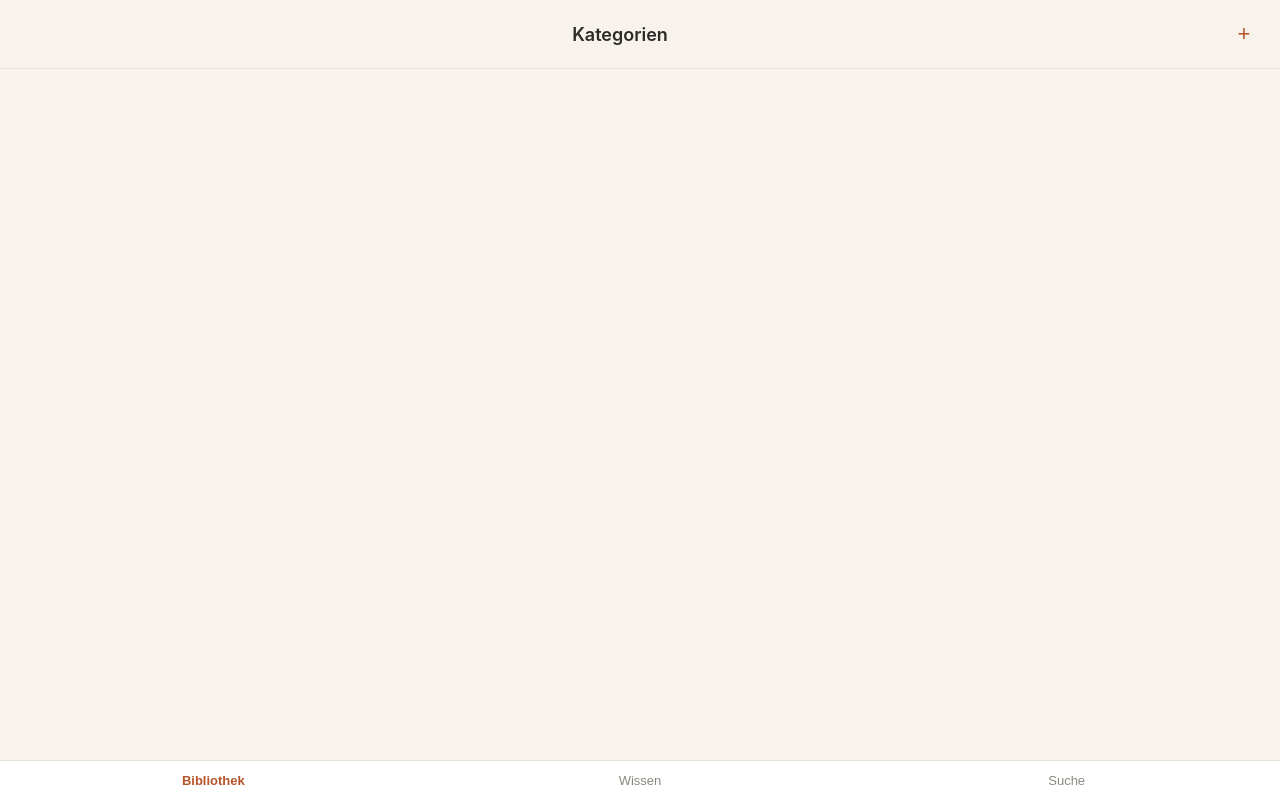
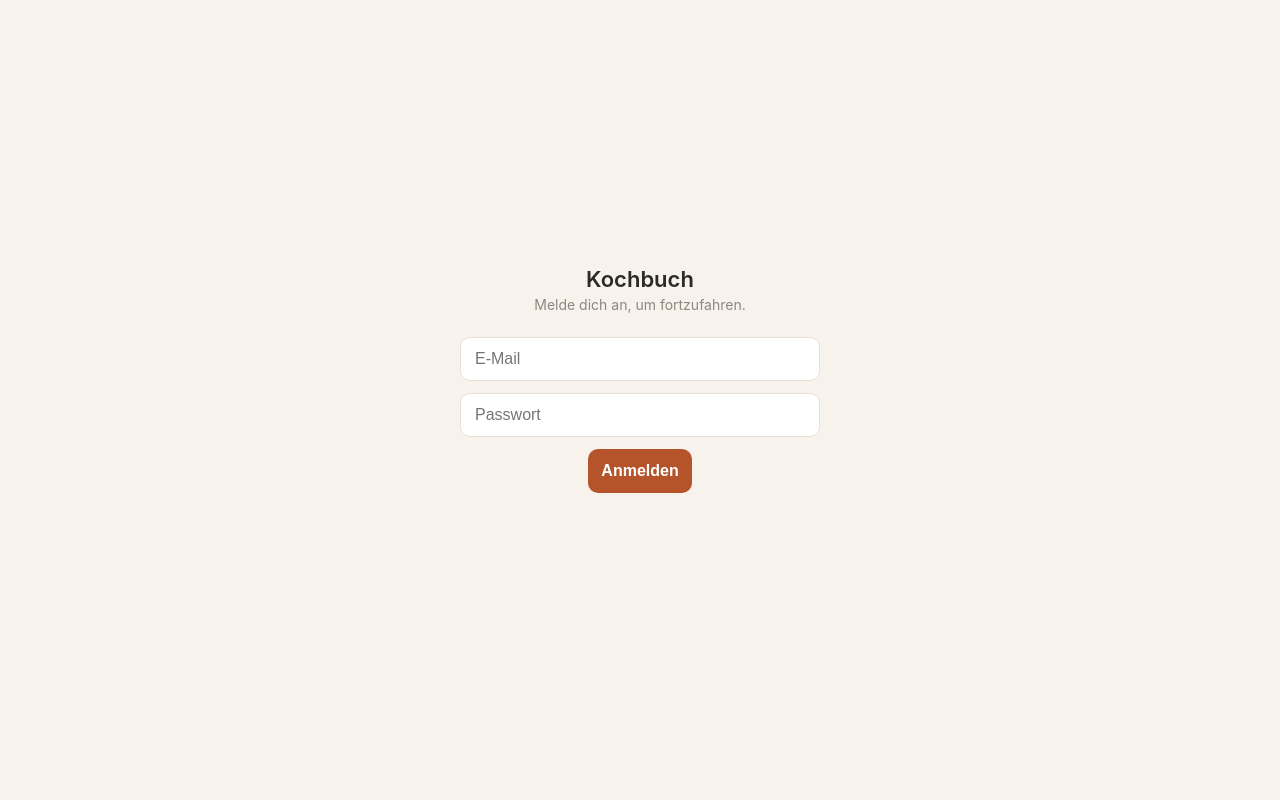
Before and after one commit to hauipeter44-boop/SaechischKochen, a plain HTML site: page index.html in a window 1280 px wide. Drawn offline with Linux system fonts and the light colour scheme; no server answers.

Commit message:
Add files via upload

```diff
--- a/app.js
+++ b/app.js
@@ -1,7 +1,15 @@
 import {
-  db, collection, doc, addDoc, updateDoc, deleteDoc,
+  db, auth, signInWithEmailAndPassword, onAuthStateChanged,
+  collection, doc, addDoc, updateDoc, deleteDoc,
   onSnapshot, query, orderBy, where, serverTimestamp
 } from "./firebase.js";
+
+const loginScreen = document.getElementById("loginScreen");
+const appRoot = document.getElementById("appRoot");
+const loginEmail = document.getElementById("loginEmail");
+const loginPassword = document.getElementById("loginPassword");
+const loginBtn = document.getElementById("loginBtn");
+const loginError = document.getElementById("loginError");
 
 // --- Elemente ---
 const listEl = document.getElementById("list");
@@ -1034,7 +1042,43 @@ menuDelete.addEventListener("click", async () => {
   }
 });
 
-// --- Start ---
-subscribeCategories();
-subscribeRecipes();
-subscribeEntries();
+// --- Anmeldung ---
+let appStarted = false;
+
+function startApp() {
+  if (appStarted) return;
+  appStarted = true;
+  subscribeCategories();
+  subscribeRecipes();
+  subscribeEntries();
+}
+
+loginBtn.addEventListener("click", async () => {
+  loginError.textContent = "";
+  const email = loginEmail.value.trim();
+  const password = loginPassword.value;
+  if (!email || !password) {
+    loginError.textContent = "Bitte E-Mail und Passwort eingeben.";
+    return;
+  }
+  try {
+    await signInWithEmailAndPassword(auth, email, password);
+  } catch (err) {
+    loginError.textContent = "Anmeldung fehlgeschlagen. E-Mail oder Passwort prüfen.";
+  }
+});
+
+loginPassword.addEventListener("keydown", (e) => {
+  if (e.key === "Enter") loginBtn.click();
+});
+
+onAuthStateChanged(auth, (user) => {
+  if (user) {
+    loginScreen.hidden = true;
+    appRoot.hidden = false;
+    startApp();
+  } else {
+    loginScreen.hidden = false;
+    appRoot.hidden = true;
+  }
+});
--- a/firebase.js
+++ b/firebase.js
@@ -1,4 +1,9 @@
 import { initializeApp } from "https://www.gstatic.com/firebasejs/12.19.0/firebase-app.js";
+import {
+  getAuth,
+  signInWithEmailAndPassword,
+  onAuthStateChanged
+} from "https://www.gstatic.com/firebasejs/12.19.0/firebase-auth.js";
 import {
   initializeFirestore,
   persistentLocalCache,
@@ -26,6 +31,8 @@ const firebaseConfig = {
 
 export const app = initializeApp(firebaseConfig);
 
+export const auth = getAuth(app);
+
 // Offline-Zwischenspeicher aktivieren: Die App funktioniert dadurch auch ohne
 // Internet und synchronisiert automatisch, sobald wieder Verbindung besteht.
 export const db = initializeFirestore(app, {
@@ -33,6 +40,8 @@ export const db = initializeFirestore(app, {
 });
 
 export {
+  signInWithEmailAndPassword,
+  onAuthStateChanged,
   collection,
   doc,
   addDoc,
--- a/index.html
+++ b/index.html
@@ -7,6 +7,18 @@
 <link rel="stylesheet" href="style.css">
 </head>
 <body>
+  <div id="loginScreen" class="login-screen">
+    <div class="login-card">
+      <h1>Kochbuch</h1>
+      <p class="login-sub">Melde dich an, um fortzufahren.</p>
+      <input id="loginEmail" type="email" placeholder="E-Mail" autocomplete="username" class="login-input">
+      <input id="loginPassword" type="password" placeholder="Passwort" autocomplete="current-password" class="login-input">
+      <button id="loginBtn" class="btn-primary">Anmelden</button>
+      <p id="loginError" class="login-error"></p>
+    </div>
+  </div>
+
+  <div id="appRoot" hidden>
   <header class="topbar">
     <button id="backBtn" class="icon-btn" hidden aria-label="Zurück">‹</button>
     <h1 id="pageTitle">Kategorien</h1>
@@ -149,6 +161,8 @@
     </div>
   </div>
 
+  </div>
+
   <script type="module" src="app.js"></script>
 </body>
 </html>
--- a/style.css
+++ b/style.css
@@ -517,6 +517,50 @@ html, body {
   grid-column: 1 / -1;
 }
 
+.login-screen {
+  min-height: 100vh;
+  display: flex;
+  align-items: center;
+  justify-content: center;
+  padding: 20px;
+}
+
+.login-card {
+  width: 100%;
+  max-width: 360px;
+  text-align: center;
+}
+
+.login-card h1 {
+  font-size: 22px;
+  font-weight: 600;
+  margin: 0 0 4px;
+}
+
+.login-sub {
+  color: var(--text-muted);
+  font-size: 14px;
+  margin: 0 0 24px;
+}
+
+.login-input {
+  width: 100%;
+  padding: 12px 14px;
+  font-size: 16px;
+  border: 1px solid var(--border);
+  border-radius: 10px;
+  margin-bottom: 12px;
+  background: var(--surface);
+  color: var(--text);
+}
+
+.login-error {
+  color: #B3261E;
+  font-size: 13px;
+  margin-top: 12px;
+  min-height: 16px;
+}
+
 .recipe-actions {
   display: flex;
   flex-direction: column;
```
